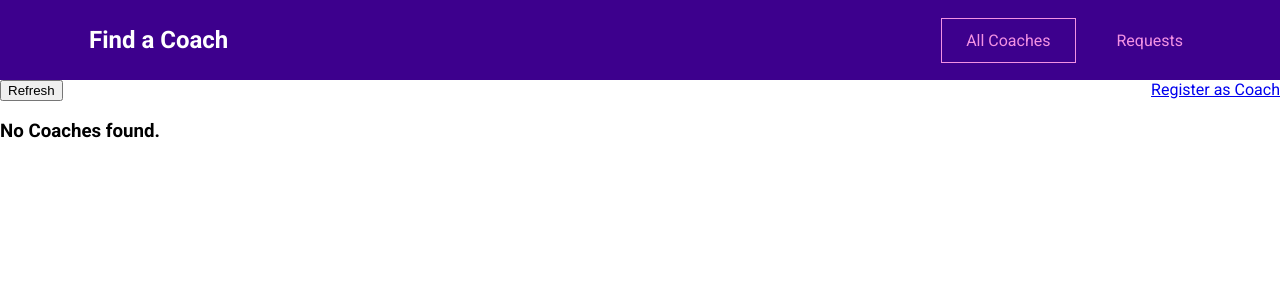
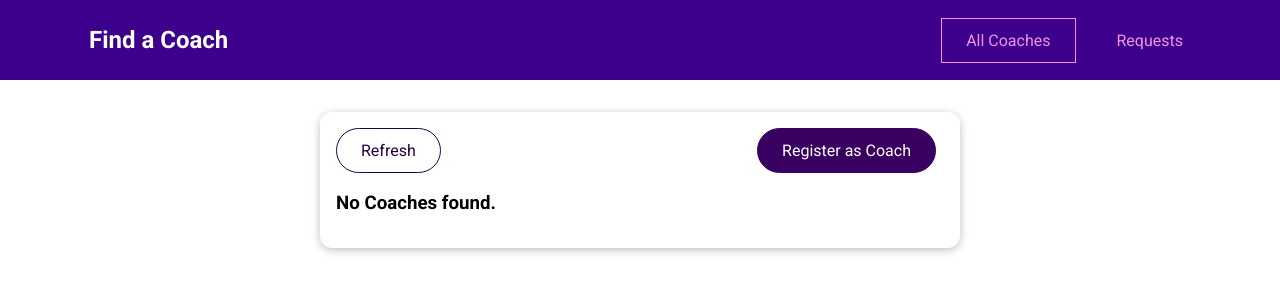
Before and after one commit to safinajjar/find-coach, a Vue app: page /coaches in a window 1280 px wide. Shown: the top 300 px of the page. Built offline with nearby package versions, Linux system fonts and the light colour scheme.

Commit message:
adding BaseCard, BaseButton & BaseBadge

```diff
--- a/src/components/coaches/CoachItem.vue
+++ b/src/components/coaches/CoachItem.vue
@@ -3,11 +3,11 @@
     <h3>{{ fullName }}</h3>
     <h4>${{ rate }}/hour</h4>
     <div>
-      <span v-for="area in areas" :key="area">{{ area }}</span>
+      <base-badge v-for="area in areas" :key="area" :type="area" :title="area" />
     </div>
     <div class="actions">
-      <router-link :to="coachContactLink">Contact</router-link>
-      <router-link :to="coachDetailsLink">View Details</router-link>
+      <base-button link :to="coachContactLink" mode="outline">Contact</base-button>
+      <base-button link :to="coachDetailsLink">View Details</base-button>
     </div>
   </li>
 </template>
--- /dev/null
+++ b/src/components/ui/BaseBadge.vue
@@ -0,0 +1,42 @@
+<template>
+  <span class="badge" :class="type">
+    {{ Text }}
+  </span>
+</template>
+
+<script>
+export default {
+  props: ['type', 'title'],
+  computed: {
+    Text() {
+      return this.title.toUpperCase()
+    },
+  },
+}
+</script>
+
+<style scoped>
+.badge {
+  background-color: #ccc;
+  color: #252525;
+  border-radius: 30px;
+  padding: 0.5rem 1.5rem;
+  display: inline-block;
+  margin-right: 0.5rem;
+}
+
+.frontend {
+  background-color: #3d008d;
+  color: white;
+}
+
+.backend {
+  background-color: #71008d;
+  color: white;
+}
+
+.career {
+  background-color: #8d006e;
+  color: white;
+}
+</style>
--- /dev/null
+++ b/src/components/ui/BaseButton.vue
@@ -0,0 +1,73 @@
+<template>
+  <button v-if="!link" :class="mode">
+    <slot></slot>
+  </button>
+  <router-link v-else :to="to" :class="mode">
+    <slot></slot>
+  </router-link>
+</template>
+
+<script>
+export default {
+  props: {
+    mode: {
+      type: String,
+      required: false,
+      default: null,
+    },
+    link: {
+      type: Boolean,
+      required: false,
+      default: false,
+    },
+    to: {
+      type: String,
+      required: false,
+      default: '',
+    },
+  },
+}
+</script>
+
+<style scoped>
+button,
+a {
+  text-decoration: none;
+  padding: 0.75rem 1.5rem;
+  font: inherit;
+  background-color: #3a0061;
+  border: 1px solid #3a0061;
+  color: white;
+  cursor: pointer;
+  border-radius: 30px;
+  margin-right: 0.5rem;
+  display: inline-block;
+}
+
+a:hover,
+a:active,
+button:hover,
+button:active {
+  background-color: #270041;
+  border-color: #270041;
+}
+
+.flat {
+  background-color: transparent;
+  color: #3a0061;
+  border: none;
+}
+
+.outline {
+  background-color: transparent;
+  border-color: #270041;
+  color: #270041;
+}
+
+.flat:hover,
+.flat:active,
+.outline:hover,
+.outline:active {
+  background-color: #edd2ff;
+}
+</style>
--- /dev/null
+++ b/src/components/ui/BaseCard.vue
@@ -0,0 +1,15 @@
+<template>
+  <div class="card">
+    <slot></slot>
+  </div>
+</template>
+
+<style>
+.card {
+  border-radius: 12px;
+  box-shadow: 0 2px 8px rgba(0, 0, 0, 0.26);
+  padding: 1rem;
+  margin: 2rem auto;
+  max-width: 40rem;
+}
+</style>
--- a/src/main.js
+++ b/src/main.js
@@ -2,10 +2,16 @@
 import App from './App.vue'
 import router from './router'
 import store from './store'
+import BaseCard from './components/ui/BaseCard.vue'
+import BaseButton from './components/ui/BaseButton.vue'
+import BaseBadge from './components/ui/BaseBadge.vue'
 
 const app = createApp(App)
 
 app.use(router)
+app.component('base-card', BaseCard)
+app.component('base-button', BaseButton)
+app.component('base-badge', BaseBadge)
 app.use(store)
 
 app.mount('#app')
--- a/src/pages/coaches/CoachesList.vue
+++ b/src/pages/coaches/CoachesList.vue
@@ -3,11 +3,11 @@
     <!-- Filter -->
   </section>
   <section>
+    <base-card>
       <div class="controls">
-      <button>Refresh</button>
-      <router-link to="/register">Register as Coach</router-link>
+        <base-button mode="outline">Refresh</base-button>
+        <base-button link to="/register">Register as Coach</base-button>
       </div>
-  </section>
       <ul v-if="hasCoaches">
         <coach-item
           v-for="coach in filteredCoaches"
@@ -20,6 +20,8 @@
         ></coach-item>
       </ul>
       <h3 v-else>No Coaches found.</h3>
+    </base-card>
+  </section>
 </template>
 
 <style scoped>
```
Lines whose indentation alone changed are shown as unchanged.
